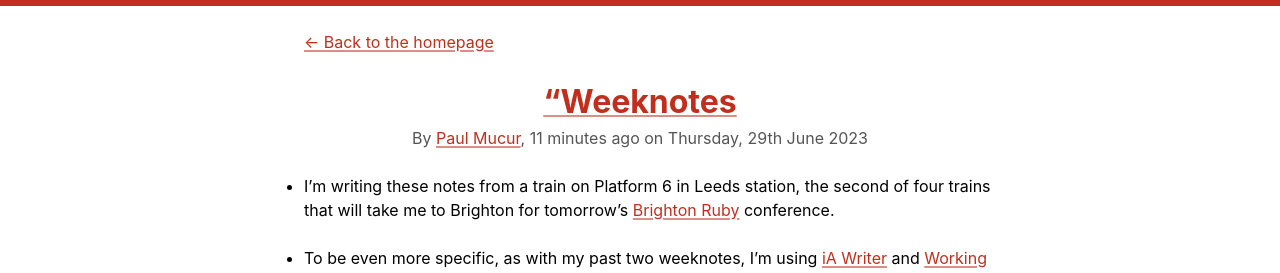
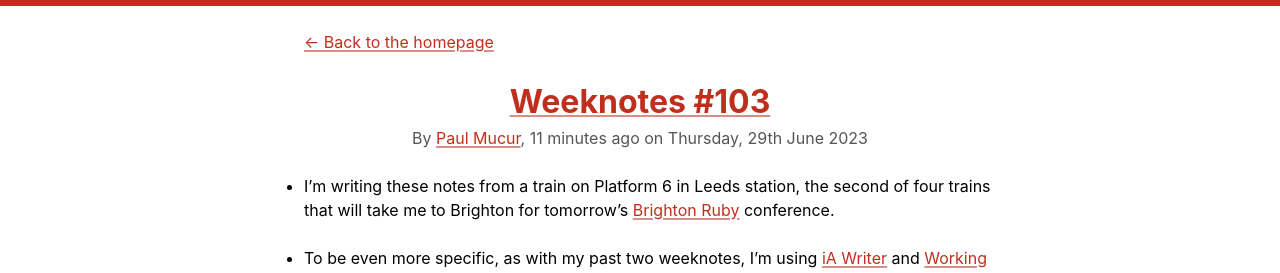
Before and after one commit to mudge/mudge.github.com, a Jekyll site: the page built from weeknotes/_posts/2023-06-29-weeknotes-103.markdown, in a window 1280 px wide. Shown: the top 273 px of the page. Built offline with Jekyll 4.4.1, drawn with Linux system fonts in a browser that asks for light colours.

Commit message:
Fix front-matter

```diff
--- a/weeknotes/_posts/2023-06-29-weeknotes-103.markdown
+++ b/weeknotes/_posts/2023-06-29-weeknotes-103.markdown
@@ -1,5 +1,5 @@
 ---
-title: “Weeknotes #103”
+title: "Weeknotes #103"
 excerpt: Travelling to Brighton, migrating to Porkbun, and self-hosting GitHub Actions runners.
 date: 2023-06-29 10:38:00
 ---
```
